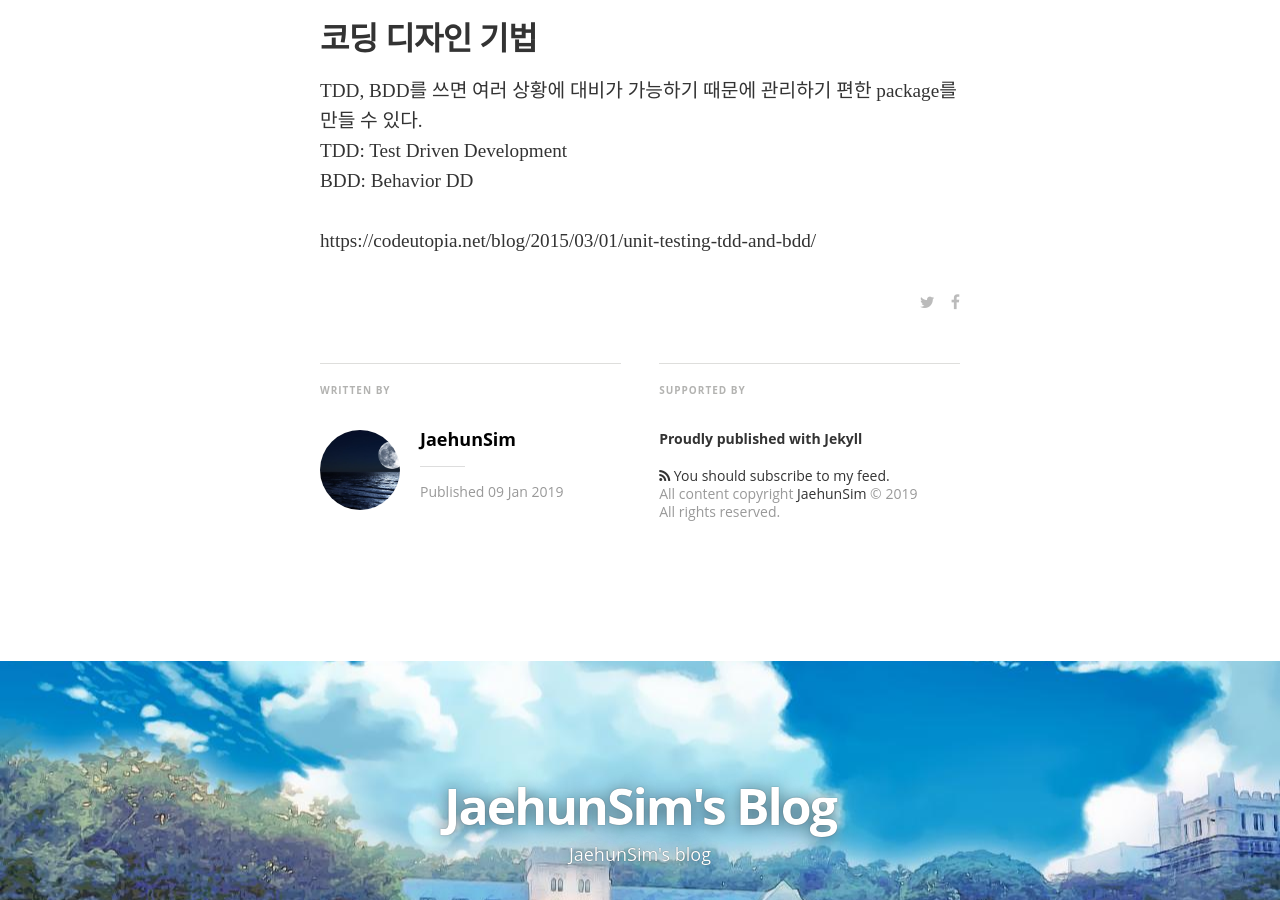
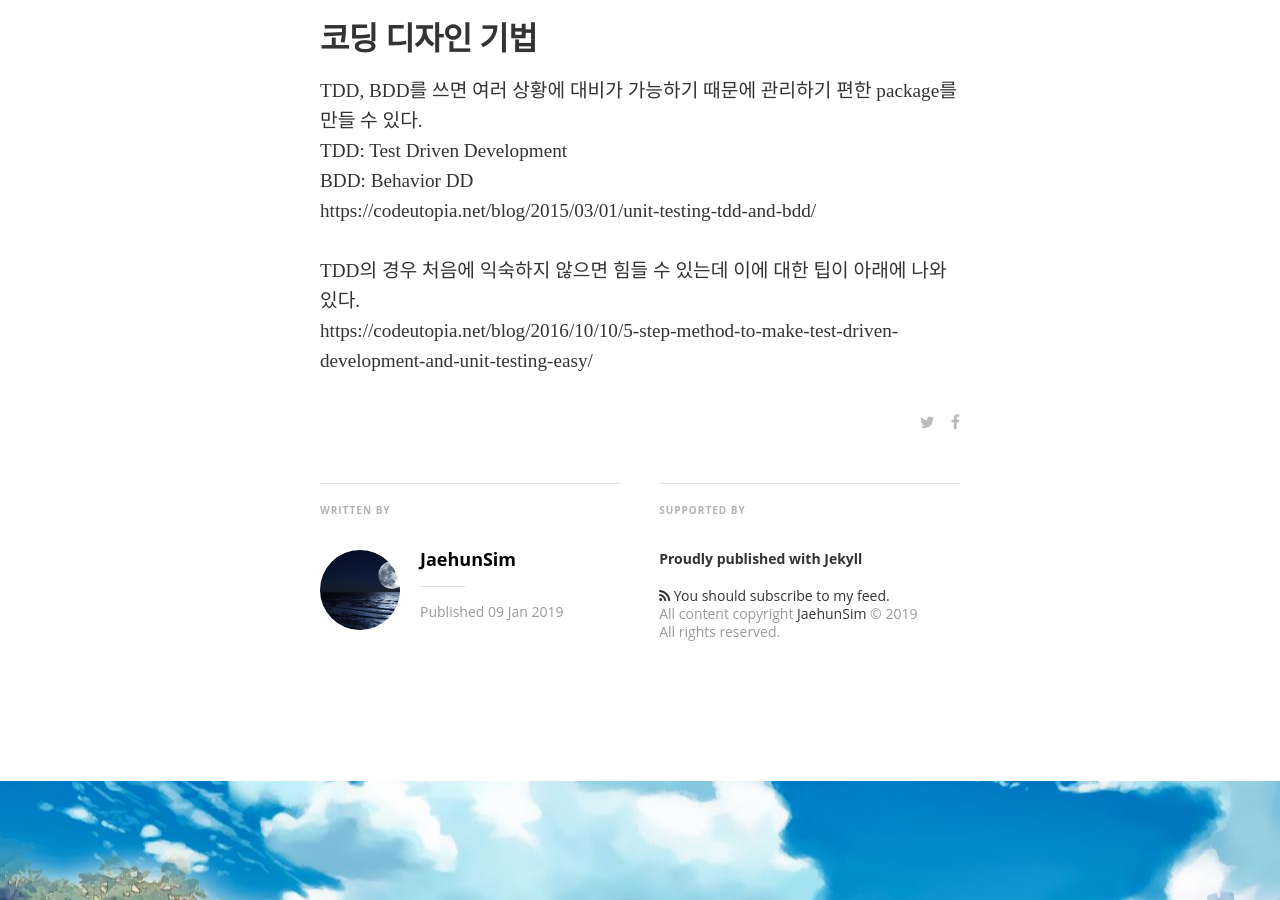
Before and after one commit to JaehunSim/JaehunSim.github.io, a Jekyll site: the page built from _posts/2019-01-10-OOP-Arrange.md, in a window 1280 px wide and 900 px high, scrolled down 425 px. Built offline with Jekyll 4.4.1, drawn with Linux system fonts in a browser that asks for light colours; nearby versions of some CDN libraries; some web fonts are replaced; comment, search, counter and statistics services are not loaded.

Commit message:
Update 2019-01-10-OOP-Arrange.md

```diff
--- a/_posts/2019-01-10-OOP-Arrange.md
+++ b/_posts/2019-01-10-OOP-Arrange.md
@@ -16,5 +16,7 @@ comments: true
 TDD, BDD를 쓰면 여러 상황에 대비가 가능하기 때문에 관리하기 편한 package를 만들 수 있다.
 TDD: Test Driven Development
 BDD: Behavior DD
+https://codeutopia.net/blog/2015/03/01/unit-testing-tdd-and-bdd/
 
-https://codeutopia.net/blog/2015/03/01/unit-testing-tdd-and-bdd/
+TDD의 경우 처음에 익숙하지 않으면 힘들 수 있는데 이에 대한 팁이 아래에 나와있다.
+https://codeutopia.net/blog/2016/10/10/5-step-method-to-make-test-driven-development-and-unit-testing-easy/
```
